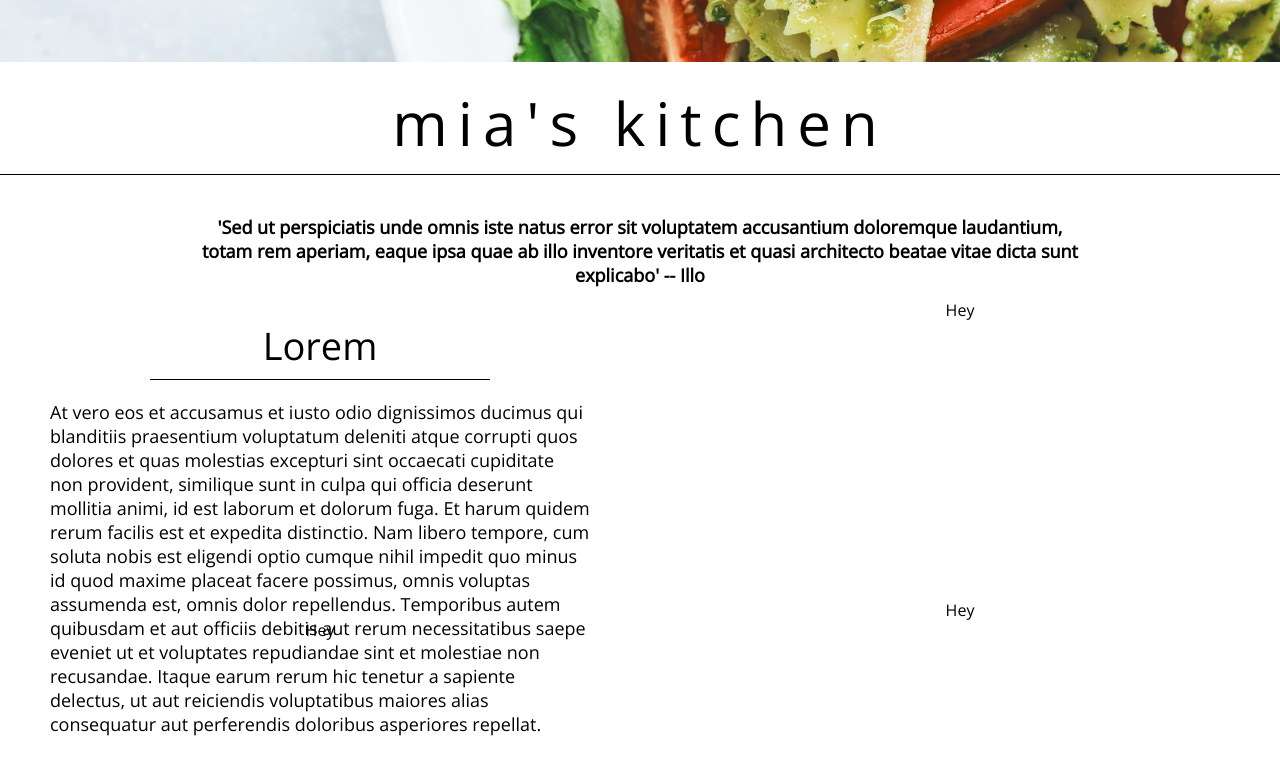
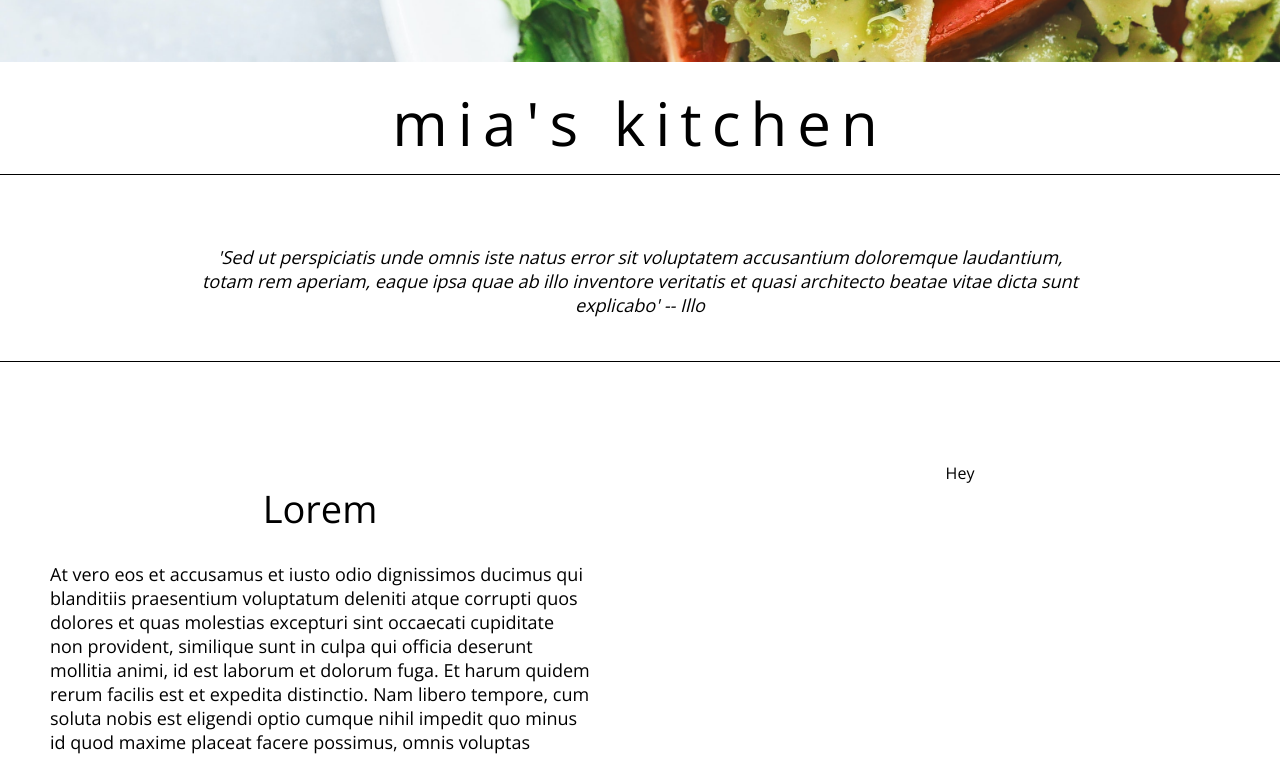
Before and after one commit to mikey-mo/mias-kitchen, a React (Create React App) app: page / in a window 1280 px wide. Shown: the part 300-1057 px from the top of the page. Built offline with nearby package versions, Linux system fonts and the light colour scheme.

Commit message:
more styling stuff

```diff
--- a/src/views/body.js
+++ b/src/views/body.js
@@ -9,12 +9,18 @@ const BodyContainer = styled.section`
   padding: 0;
   display: flex;
   flex-direction: row;
+  margin-top: 14px;
+  padding-top: 100px;
+  border-top: 1px solid black;
 `;
 
 const BodyQuote = styled.h1`
   font-size: 18px;
-  padding: 0 200px;
+  padding: 30px 200px;
+  margin: 0 auto;
   text-align: center;
+  font-style: italic;
+  font-weight: normal;
 `;
 
 const BodyColumn = styled.div`
@@ -38,7 +44,6 @@ const BodyTextHeader = styled.h4`
   font-weight: 300;
   margin: 20px 100px;
   padding-bottom: 8px;
-  border-bottom: 1px solid black;
 `;
 
 const Body = () => (
```
